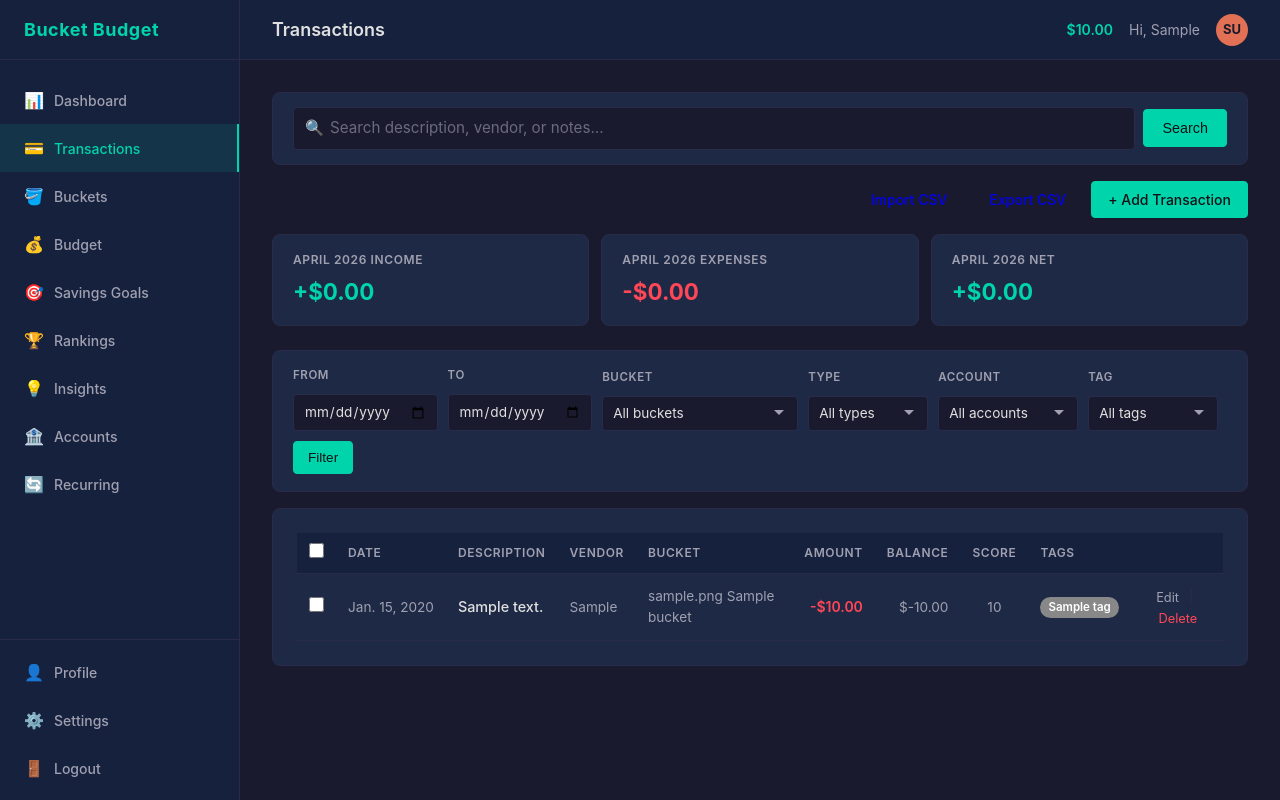
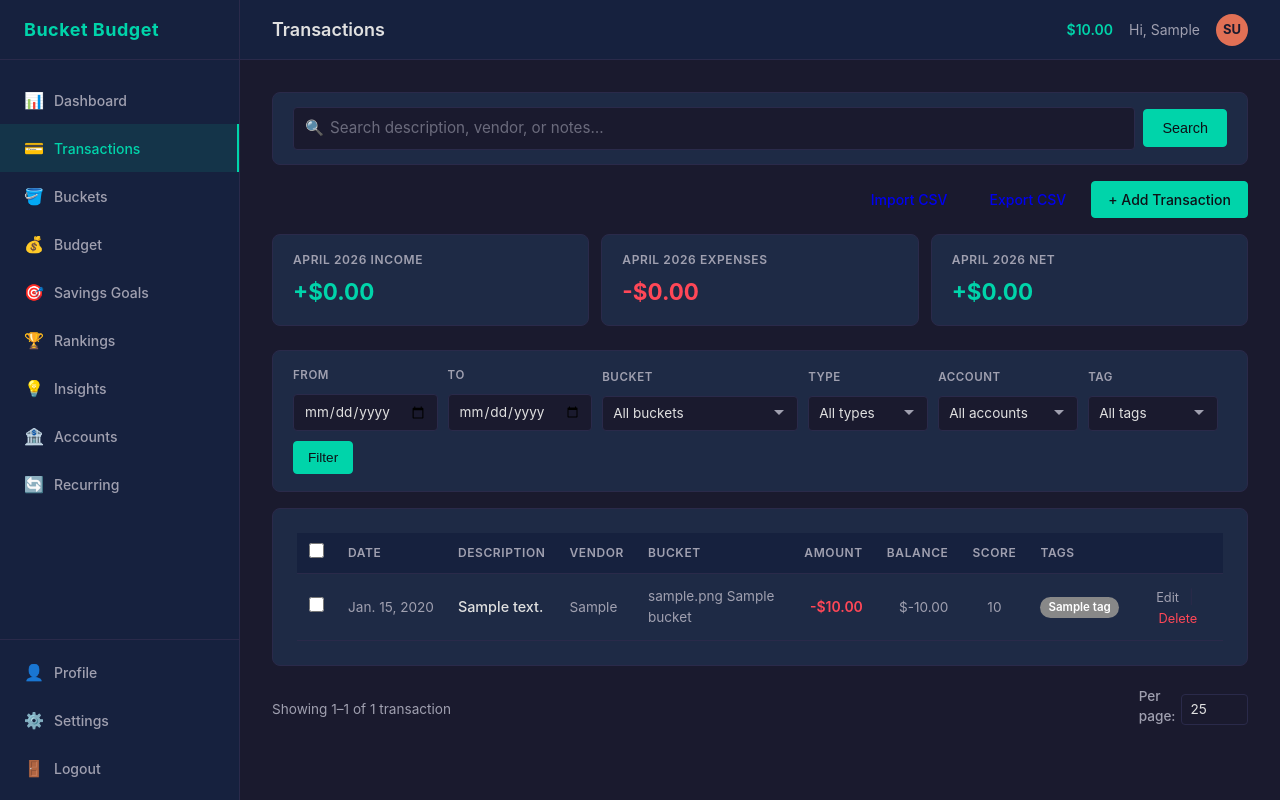
Before and after one commit to dsneed123/bucket-budget, a Django app: page /transactions/ in a window 1280 px wide. Run offline with Django 4.2, Linux system fonts and the light colour scheme; a user stored in the database is signed in; tables that the repository leaves empty hold one stand-in row (values such as "Sample post").

Commit message:
Add transaction pagination controls (#73)
Co-authored-by: dsneed123 <davissneed@Daviss-Mac-mini.local>

```diff
--- a/transactions/templates/transactions/transaction_list.html
+++ b/transactions/templates/transactions/transaction_list.html
@@ -285,22 +285,62 @@ mark.search-highlight {
     </table>
 </div>
 
+<div style="display: flex; align-items: center; justify-content: space-between; flex-wrap: wrap; gap: 12px; margin-top: 20px;">
+    <!-- Showing X–Y of Z counter -->
+    <span style="font-size: 0.85rem; color: var(--text-secondary);">
+        {% with start=page_obj.start_index end=page_obj.end_index total=page_obj.paginator.count %}
+            Showing {{ start }}–{{ end }} of {{ total }} transaction{{ total|pluralize }}
+        {% endwith %}
+    </span>
+
+    <!-- Page size selector -->
+    <form method="get" style="display: flex; align-items: center; gap: 6px;">
+        {# Preserve all current filters except page_size and page #}
+        {% if filters.date_from %}<input type="hidden" name="date_from" value="{{ filters.date_from }}">{% endif %}
+        {% if filters.date_to %}<input type="hidden" name="date_to" value="{{ filters.date_to }}">{% endif %}
+        {% if filters.bucket %}<input type="hidden" name="bucket" value="{{ filters.bucket }}">{% endif %}
+        {% if filters.type %}<input type="hidden" name="type" value="{{ filters.type }}">{% endif %}
+        {% if filters.account %}<input type="hidden" name="account" value="{{ filters.account }}">{% endif %}
+        {% if filters.search %}<input type="hidden" name="search" value="{{ filters.search }}">{% endif %}
+        {% if filters.tag %}<input type="hidden" name="tag" value="{{ filters.tag }}">{% endif %}
+        <label for="page-size-select" style="font-size: 0.85rem; color: var(--text-secondary);">Per page:</label>
+        <select id="page-size-select" name="page_size" onchange="this.form.submit()"
+                style="background: var(--bg-primary); color: var(--text-primary); border: 1px solid var(--border); border-radius: 4px; padding: 4px 8px; font-size: 0.85rem; cursor: pointer;">
+            <option value="25" {% if page_size == 25 %}selected{% endif %}>25</option>
+            <option value="50" {% if page_size == 50 %}selected{% endif %}>50</option>
+            <option value="100" {% if page_size == 100 %}selected{% endif %}>100</option>
+        </select>
+    </form>
+</div>
+
 {% if page_obj.has_other_pages %}
-<div style="display: flex; align-items: center; justify-content: center; gap: 8px; margin-top: 20px;">
+<div style="display: flex; align-items: center; justify-content: center; flex-wrap: wrap; gap: 6px; margin-top: 12px;">
     {% if page_obj.has_previous %}
-        <a href="?{% if filter_qs %}{{ filter_qs }}&{% endif %}page={{ page_obj.previous_page_number }}" class="btn" style="padding: 6px 14px; font-size: 0.85rem;">&larr; Prev</a>
+        <a href="?{% if filter_qs %}{{ filter_qs }}&{% endif %}page={{ page_obj.previous_page_number }}"
+           style="display: inline-flex; align-items: center; padding: 6px 12px; background: var(--bg-card); color: var(--text-primary); border: 1px solid var(--border); border-radius: 4px; font-size: 0.85rem; text-decoration: none; transition: border-color 0.2s;"
+           onmouseover="this.style.borderColor='var(--accent-green)'" onmouseout="this.style.borderColor='var(--border)'">&larr; Prev</a>
     {% else %}
-        <span class="btn" style="padding: 6px 14px; font-size: 0.85rem; opacity: 0.4; cursor: default;">&larr; Prev</span>
+        <span style="display: inline-flex; align-items: center; padding: 6px 12px; background: var(--bg-card); color: var(--text-secondary); border: 1px solid var(--border); border-radius: 4px; font-size: 0.85rem; opacity: 0.4; cursor: default;">&larr; Prev</span>
     {% endif %}
 
-    <span style="font-size: 0.85rem; color: var(--text-secondary);">
-        Page {{ page_obj.number }} of {{ page_obj.paginator.num_pages }}
-    </span>
+    {% for p in page_range %}
+        {% if p is None %}
+            <span style="padding: 6px 4px; color: var(--text-secondary); font-size: 0.85rem;">&hellip;</span>
+        {% elif p == page_obj.number %}
+            <span style="display: inline-flex; align-items: center; justify-content: center; min-width: 34px; padding: 6px 10px; background: var(--accent-green); color: #000; border: 1px solid var(--accent-green); border-radius: 4px; font-size: 0.85rem; font-weight: 600;">{{ p }}</span>
+        {% else %}
+            <a href="?{% if filter_qs %}{{ filter_qs }}&{% endif %}page={{ p }}"
+               style="display: inline-flex; align-items: center; justify-content: center; min-width: 34px; padding: 6px 10px; background: var(--bg-card); color: var(--text-primary); border: 1px solid var(--border); border-radius: 4px; font-size: 0.85rem; text-decoration: none; transition: border-color 0.2s;"
+               onmouseover="this.style.borderColor='var(--accent-green)'" onmouseout="this.style.borderColor='var(--border)'">{{ p }}</a>
+        {% endif %}
+    {% endfor %}
 
     {% if page_obj.has_next %}
-        <a href="?{% if filter_qs %}{{ filter_qs }}&{% endif %}page={{ page_obj.next_page_number }}" class="btn" style="padding: 6px 14px; font-size: 0.85rem;">Next &rarr;</a>
+        <a href="?{% if filter_qs %}{{ filter_qs }}&{% endif %}page={{ page_obj.next_page_number }}"
+           style="display: inline-flex; align-items: center; padding: 6px 12px; background: var(--bg-card); color: var(--text-primary); border: 1px solid var(--border); border-radius: 4px; font-size: 0.85rem; text-decoration: none; transition: border-color 0.2s;"
+           onmouseover="this.style.borderColor='var(--accent-green)'" onmouseout="this.style.borderColor='var(--border)'">Next &rarr;</a>
     {% else %}
-        <span class="btn" style="padding: 6px 14px; font-size: 0.85rem; opacity: 0.4; cursor: default;">Next &rarr;</span>
+        <span style="display: inline-flex; align-items: center; padding: 6px 12px; background: var(--bg-card); color: var(--text-secondary); border: 1px solid var(--border); border-radius: 4px; font-size: 0.85rem; opacity: 0.4; cursor: default;">Next &rarr;</span>
     {% endif %}
 </div>
 {% endif %}
--- a/transactions/views.py
+++ b/transactions/views.py
@@ -127,7 +127,14 @@ def transaction_list(request):
     # Restore newest-first ordering for display
     all_txns.sort(key=lambda t: (t.date, t.created_at), reverse=True)
 
-    paginator = Paginator(all_txns, 25)
+    try:
+        page_size = int(request.GET.get('page_size', 25))
+    except (ValueError, TypeError):
+        page_size = 25
+    if page_size not in (25, 50, 100):
+        page_size = 25
+
+    paginator = Paginator(all_txns, page_size)
     page_number = request.GET.get('page', 1)
     page_obj = paginator.get_page(page_number)
 
@@ -156,8 +163,28 @@ def transaction_list(request):
         filter_params['search'] = search
     if tag_id:
         filter_params['tag'] = tag_id
+    if page_size != 25:
+        filter_params['page_size'] = page_size
     filter_qs = urlencode(filter_params)
     filter_qs_no_search = urlencode({k: v for k, v in filter_params.items() if k != 'search'})
+
+    # Build a condensed page range for the template: always show first/last,
+    # current ±2, with None as ellipsis sentinel.
+    num_pages = paginator.num_pages
+    current_page = page_obj.number
+    page_range = []
+    if num_pages <= 7:
+        page_range = list(range(1, num_pages + 1))
+    else:
+        pages_set = sorted({1, 2, current_page - 2, current_page - 1, current_page,
+                            current_page + 1, current_page + 2, num_pages - 1, num_pages})
+        pages_set = [p for p in pages_set if 1 <= p <= num_pages]
+        prev = None
+        for p in pages_set:
+            if prev is not None and p - prev > 1:
+                page_range.append(None)  # ellipsis
+            page_range.append(p)
+            prev = p
 
     buckets = Bucket.objects.filter(user=request.user, is_active=True).order_by('sort_order', 'name')
     accounts = BankAccount.objects.filter(user=request.user, is_active=True).order_by('name')
@@ -204,6 +231,8 @@ def transaction_list(request):
         'filter_qs_no_search': filter_qs_no_search,
         'balance_is_absolute': bool(account_id),
         'income_by_source': income_by_source,
+        'page_size': page_size,
+        'page_range': page_range,
     })
 
 
```
